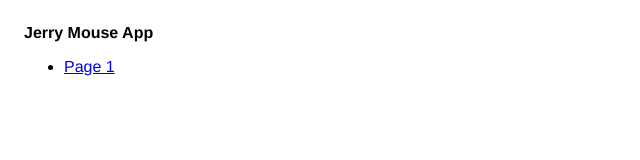
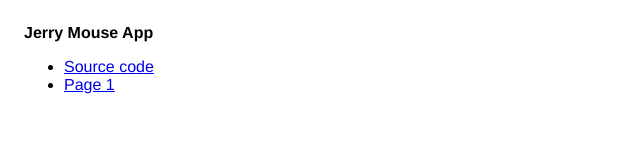
Before and after one commit to je2rymouse/MyNotes, a plain HTML site: page index.html in a window 1280 px wide. Shown: the whole page, without its empty margins (0-640 px from the left). Drawn offline with Linux system fonts and the light colour scheme.

Commit message:
Update index.html

```diff
--- a/index.html
+++ b/index.html
@@ -9,6 +9,7 @@
     <body>
         <strong>Jerry Mouse App</strong>
         <ul>
+            <li><a href="https://github.com/je2rymouse/MyNotes">Source code</a></li>
             <li><a href="https://je2rymouse.github.io/MyNotes/page_1.html">Page 1</a></li>
         </ul>
     </body>
```
